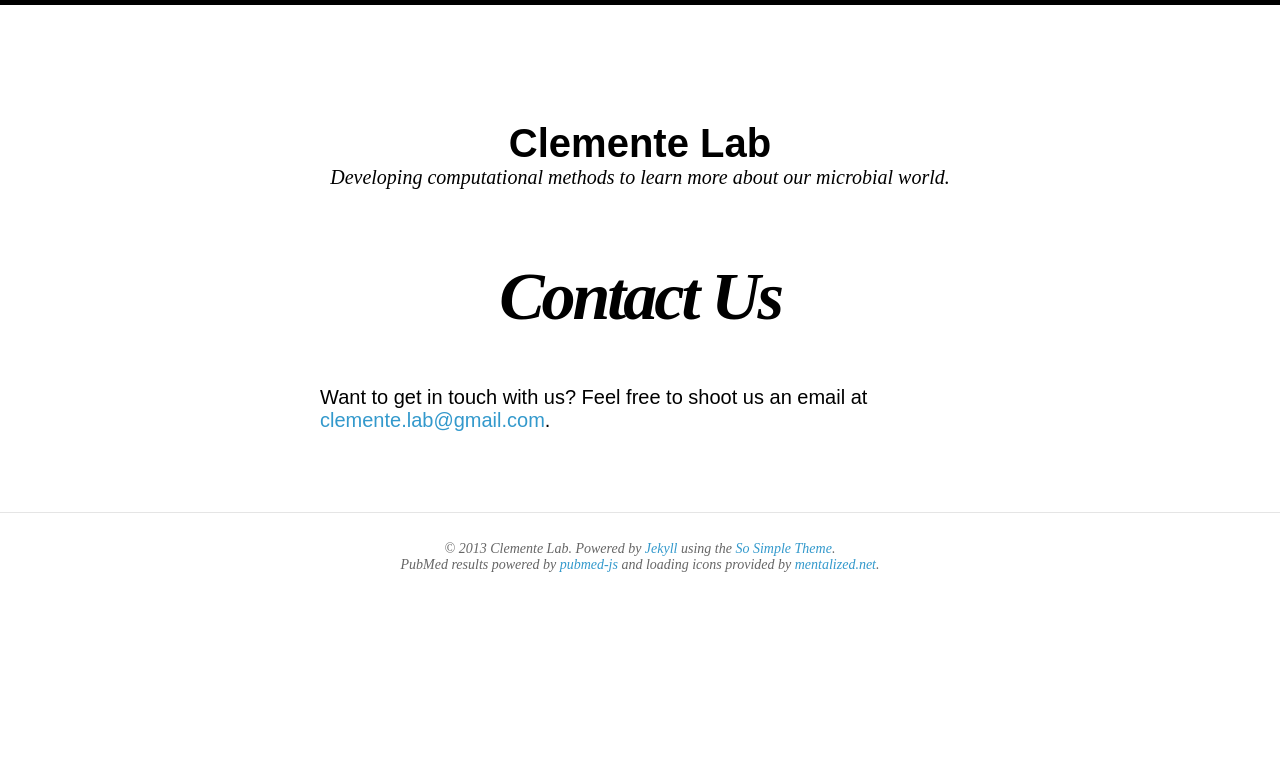
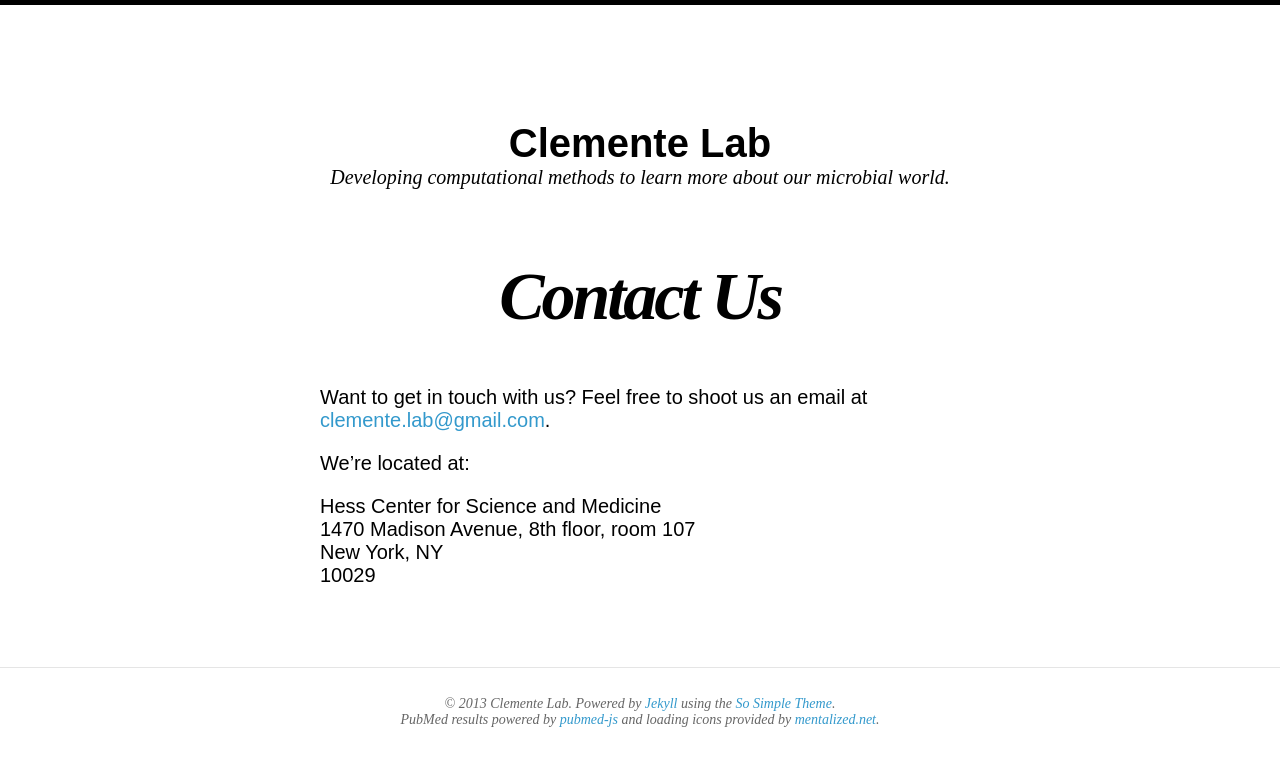
Before and after one commit to clemente-lab/clemente-lab.github.com, a Jekyll site: the page built from contact.md, in a window 1280 px wide. Shown: the top 766 px of the page. Built offline with Jekyll 4.4.1, drawn with Linux system fonts in a browser that asks for light colours; nearby versions of some CDN libraries.

Commit message:
A few misc. updates.
Updates include:

* citations are now included by default
* added address on contact page
* added PICRUSt to software page

```diff
--- a/contact.md
+++ b/contact.md
@@ -2,8 +2,15 @@
 layout: page
 permalink: /contact/index.html
 title: Contact Us
-tags: [contact, contacts, email, correspondence]
+tags: [contact, email, correspondence, address]
 ---
 
 Want to get in touch with us? Feel free to shoot us an email at
 <clemente.lab@gmail.com>.
+
+We're located at:
+
+Hess Center for Science and Medicine
+1470 Madison Avenue, 8th floor, room 107
+New York, NY
+10029
```
Also changed, not shown: publications.md (+1 -1 lines), software.md (+7 -0 lines).
